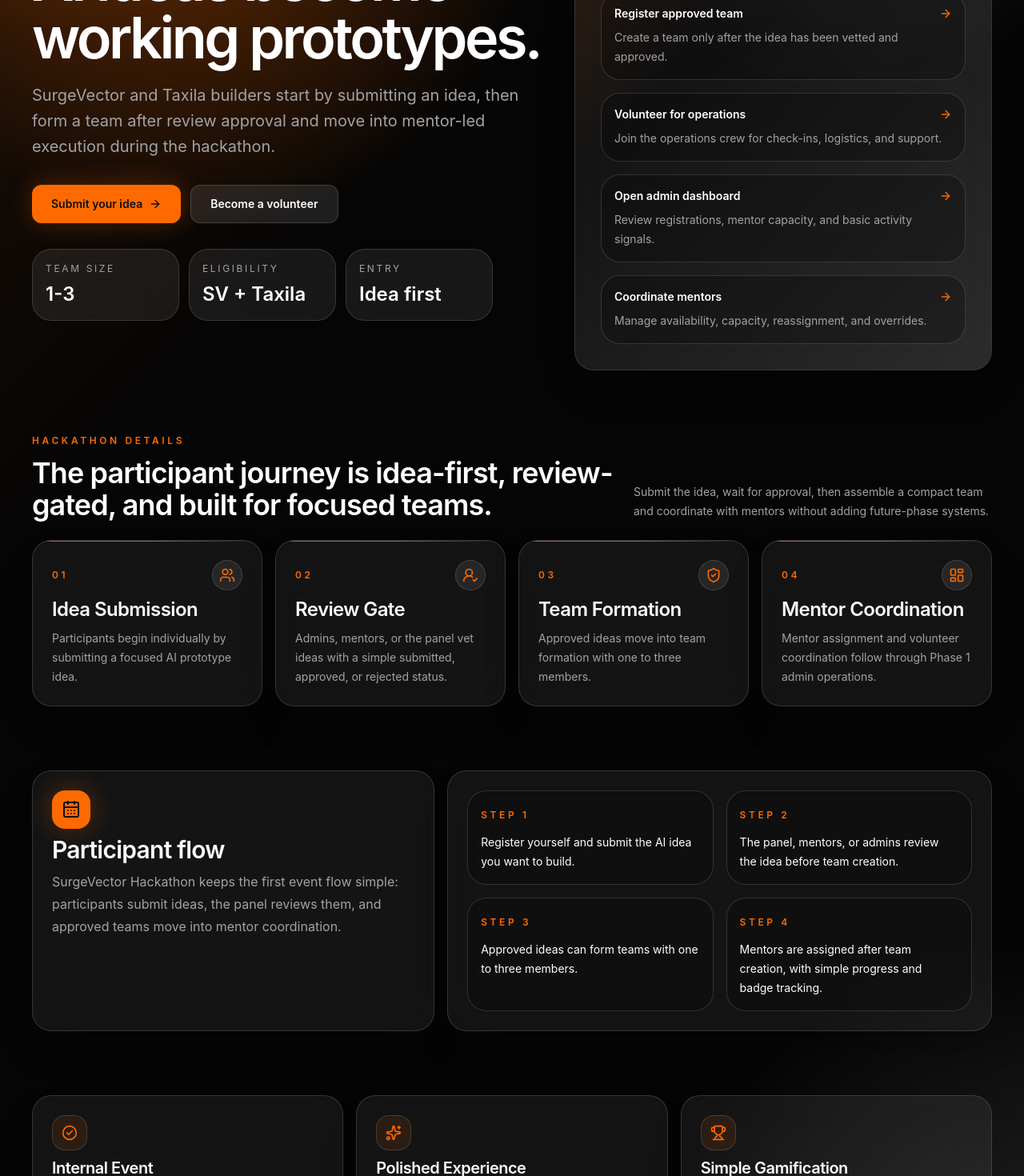
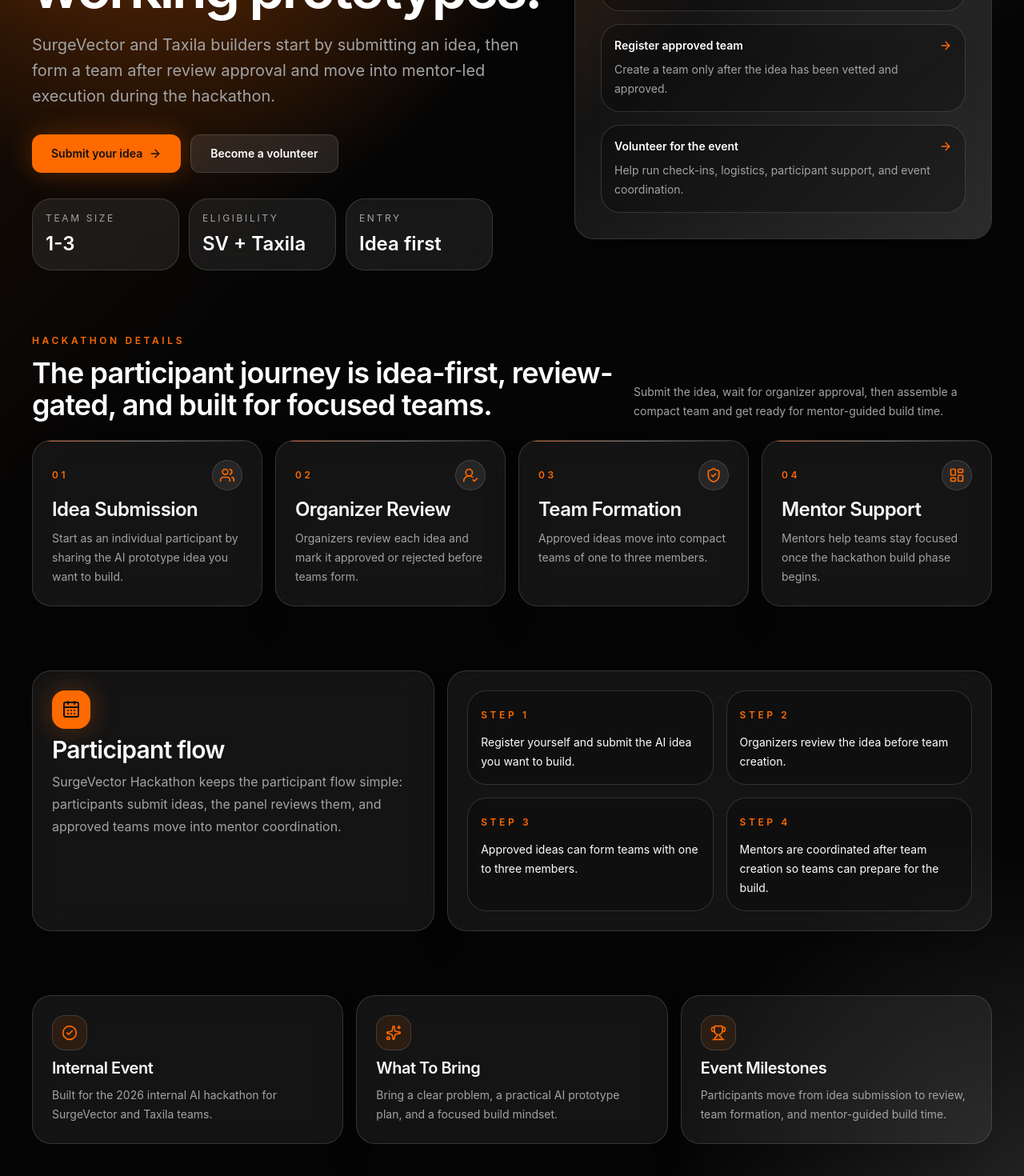
Before and after one commit to vknimmala/hackathon-org, a Next.js app: page / in a window 1280 px wide. Shown: the part 500-1970 px from the top of the page at 80% size. Built offline with nearby package versions, Linux system fonts and the light colour scheme.

Commit message:
fix: make landing page event-focused

```diff
--- a/src/app/(marketing)/page.tsx
+++ b/src/app/(marketing)/page.tsx
@@ -55,58 +55,49 @@
     label: "Register approved team",
   },
   {
-    description: "Join the operations crew for check-ins, logistics, and support.",
+    description:
+      "Help run check-ins, logistics, participant support, and event coordination.",
     href: "/register/volunteer",
-    label: "Volunteer for operations",
-  },
-  {
-    description: "Review registrations, mentor capacity, and basic activity signals.",
-    href: "/admin",
-    label: "Open admin dashboard",
-  },
-  {
-    description: "Manage availability, capacity, reassignment, and overrides.",
-    href: "/admin/mentors",
-    label: "Coordinate mentors",
+    label: "Volunteer for the event",
   },
 ];
 
 const phaseOneFeatures: FeatureCard[] = [
   {
     description:
-      "Participants begin individually by submitting a focused AI prototype idea.",
+      "Start as an individual participant by sharing the AI prototype idea you want to build.",
     icon: Users,
     label: "01",
     title: "Idea Submission",
   },
   {
     description:
-      "Admins, mentors, or the panel vet ideas with a simple submitted, approved, or rejected status.",
+      "Organizers review each idea and mark it approved or rejected before teams form.",
     icon: UserRoundCheck,
     label: "02",
-    title: "Review Gate",
+    title: "Organizer Review",
   },
   {
     description:
-      "Approved ideas move into team formation with one to three members.",
+      "Approved ideas move into compact teams of one to three members.",
     icon: ShieldCheck,
     label: "03",
     title: "Team Formation",
   },
   {
     description:
-      "Mentor assignment and volunteer coordination follow through Phase 1 admin operations.",
+      "Mentors help teams stay focused once the hackathon build phase begins.",
     icon: LayoutDashboard,
     label: "04",
-    title: "Mentor Coordination",
+    title: "Mentor Support",
   },
 ];
 
 const operatingSteps = [
   "Register yourself and submit the AI idea you want to build.",
-  "The panel, mentors, or admins review the idea before team creation.",
+  "Organizers review the idea before team creation.",
   "Approved ideas can form teams with one to three members.",
-  "Mentors are assigned after team creation, with simple progress and badge tracking.",
+  "Mentors are coordinated after team creation so teams can prepare for the build.",
 ];
 
 const signalCards = [
@@ -118,15 +109,15 @@
   },
   {
     description:
-      "Premium glass surfaces, clear hierarchy, keyboard-friendly CTAs, and responsive layouts.",
+      "Bring a clear problem, a practical AI prototype plan, and a focused build mindset.",
     icon: Sparkles,
-    title: "Polished Experience",
+    title: "What To Bring",
   },
   {
     description:
-      "Simple progress, badges, and leaderboard signals without realtime scoring complexity.",
+      "Participants move from idea submission to review, team formation, and mentor-guided build time.",
     icon: Trophy,
-    title: "Simple Gamification",
+    title: "Event Milestones",
   },
 ];
 
@@ -161,7 +152,7 @@
             className="hidden items-center gap-2 md:flex"
           >
             <Button asChild size="sm" variant="ghost">
-              <Link href="/admin">Admin</Link>
+              <Link href="/admin">Organizer</Link>
             </Button>
             <Button asChild size="sm" variant="secondary">
               <Link href="/register/volunteer">Volunteer</Link>
@@ -224,7 +215,7 @@
                 <div className="flex items-start justify-between gap-4">
                   <div>
                     <p className="text-xs font-semibold uppercase tracking-[0.3em] text-primary">
-                      Hackathon Flow
+                      Event Flow
                     </p>
                     <h2 className="mt-3 text-3xl font-semibold tracking-tight text-white">
                       Start with an idea, then build the team.
@@ -274,8 +265,8 @@
               </h2>
             </div>
             <p className="max-w-md text-sm leading-6 text-muted-foreground">
-              Submit the idea, wait for approval, then assemble a compact team
-              and coordinate with mentors without adding future-phase systems.
+              Submit the idea, wait for organizer approval, then assemble a
+              compact team and get ready for mentor-guided build time.
             </p>
           </FadeIn>
           <div className="grid gap-4 md:grid-cols-2 xl:grid-cols-4">
@@ -323,7 +314,7 @@
                 </div>
                 <CardTitle className="text-3xl">Participant flow</CardTitle>
                 <CardDescription className="text-base leading-7">
-                  SurgeVector Hackathon keeps the first event flow simple:
+                  SurgeVector Hackathon keeps the participant flow simple:
                   participants submit ideas, the panel reviews them, and
                   approved teams move into mentor coordination.
                 </CardDescription>
```
Also changed, not shown: src/features/landing/README.md.
